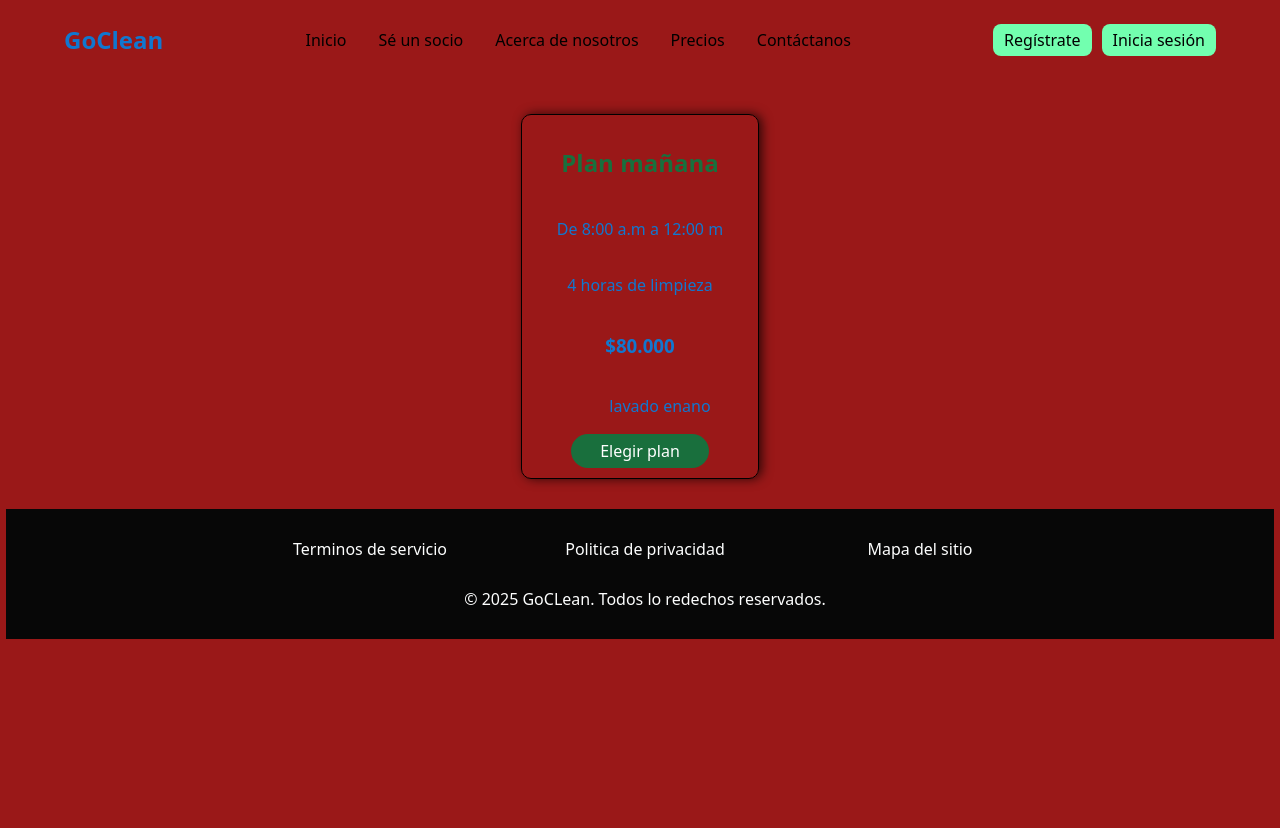
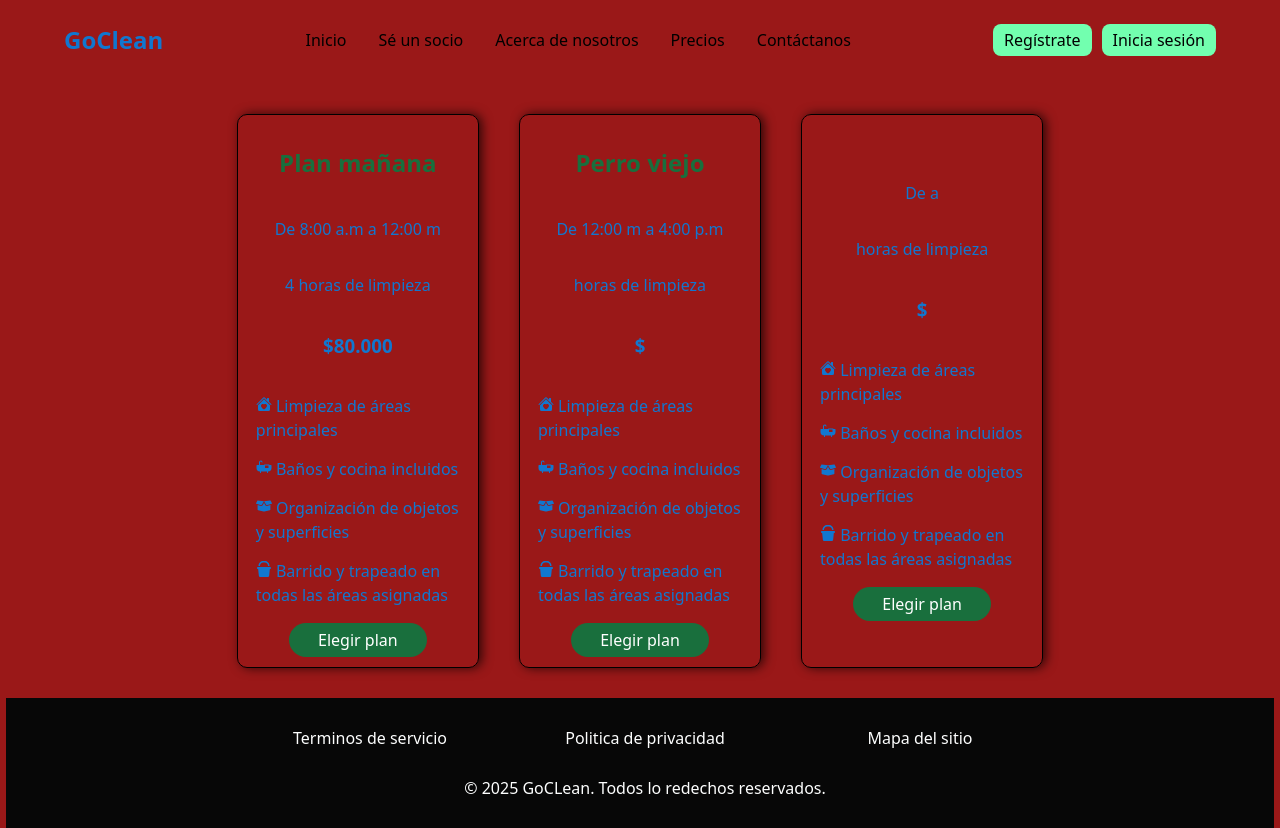
Before and after one commit to tonguiino/GoClean, a React (Vite) app: page /precios in a window 1280 px wide. Before the commit the page ends 800 px from the top, so only its background shows below. Built offline with nearby package versions, Linux system fonts and the light colour scheme.

Commit message:
Añadieron estilos a tarjetas y precio se crearon tarjetas

```diff
--- a/src/components/cardPrecios/Card.jsx
+++ b/src/components/cardPrecios/Card.jsx
@@ -1,4 +1,12 @@
 import "./Card.scss"
+import { BsFillHouseHeartFill } from "react-icons/bs";
+import { PiBathtubFill } from "react-icons/pi";
+import { FaBoxOpen } from "react-icons/fa";
+import { FaBucket } from "react-icons/fa6";
+
+
+
+
 const Card = ({titulo,hora_inicio,hora_final,tiempo,precio}) => {
 
     return (
@@ -8,7 +16,10 @@ const Card = ({titulo,hora_inicio,hora_final,tiempo,precio}) => {
             <p>{tiempo} horas de limpieza</p>
             <h3>${precio}</h3>
             <ul>
-                <li>lavado enano</li>
+                <li><BsFillHouseHeartFill /> Limpieza de áreas principales</li>
+                <li><PiBathtubFill /> Baños y cocina incluidos</li>
+                <li><FaBoxOpen /> Organización de objetos y superficies</li>
+                <li><FaBucket /> Barrido y trapeado en todas las áreas asignadas</li>
             </ul>
             <a className="button-card" href="#">Elegir plan</a>
         </div>
--- a/src/components/cardPrecios/Card.scss
+++ b/src/components/cardPrecios/Card.scss
@@ -1,5 +1,5 @@
 .card-container {
-    width: 200px;
+    width: 250px;
     display: flex;
     flex-direction: column;
     align-items: center;
@@ -10,15 +10,23 @@
     -webkit-box-shadow: 3px 0px 11px 0px rgba(0, 0, 0, 0.71);
     -moz-box-shadow: 3px 0px 11px 0px rgba(0, 0, 0, 0.71);
 
-    .title-card{
+    .title-card {
         color: #196f3d;
     }
 
-    .button-card{
+    ul {
+        padding: 0;
+        list-style: disc !important;
+        display: flex;
+        flex-direction: column;
+        gap: 15px !important;
+    }
+
+    .button-card {
         width: 8em;
         padding: 5px !important;
         border-radius: 30px !important;
-        background-color: #196f3d ;
+        background-color: #196f3d;
         color: #ffff !important;
         text-align: center;
     }
--- a/src/pages/precio/Precio.jsx
+++ b/src/pages/precio/Precio.jsx
@@ -3,20 +3,23 @@ import Footer from "../../components/footer/Footer";
 import Menu from "../../components/header/menu";
 import "./Precio.scss"
 
-const Precio = () =>{
+const Precio = () => {
 
-    return(
+    return (
         <>
-        <Menu/>
-            <section>
+            <Menu />
+            <section className="price-container">
                 {/* <h2>Elige el plan perfecto para ti</h2>
                 <h3>Nuestros servicios están diseñados para adaptarse a tu tiempo y necesidades</h3> */}
 
-                <div>
-                    <Card titulo="Plan mañana" hora_inicio="8:00 a.m" hora_final="12:00 m" tiempo="4" precio="80.000" ></Card>
-                </div>
+
+                <Card titulo="Plan mañana" hora_inicio="8:00 a.m" hora_final="12:00 m" tiempo="4" precio="80.000" ></Card>
+
+                <Card titulo="Perro viejo" hora_inicio="12:00 m" hora_final="4:00 p.m"></Card>
+
+                <Card></Card>
             </section>
-        <Footer/>
+            <Footer />
 
         </>
     )
--- a/src/pages/precio/Precio.scss
+++ b/src/pages/precio/Precio.scss
@@ -0,0 +1,4 @@
+.price-container{
+    display: flex;
+    gap: 40px;
+}
```
